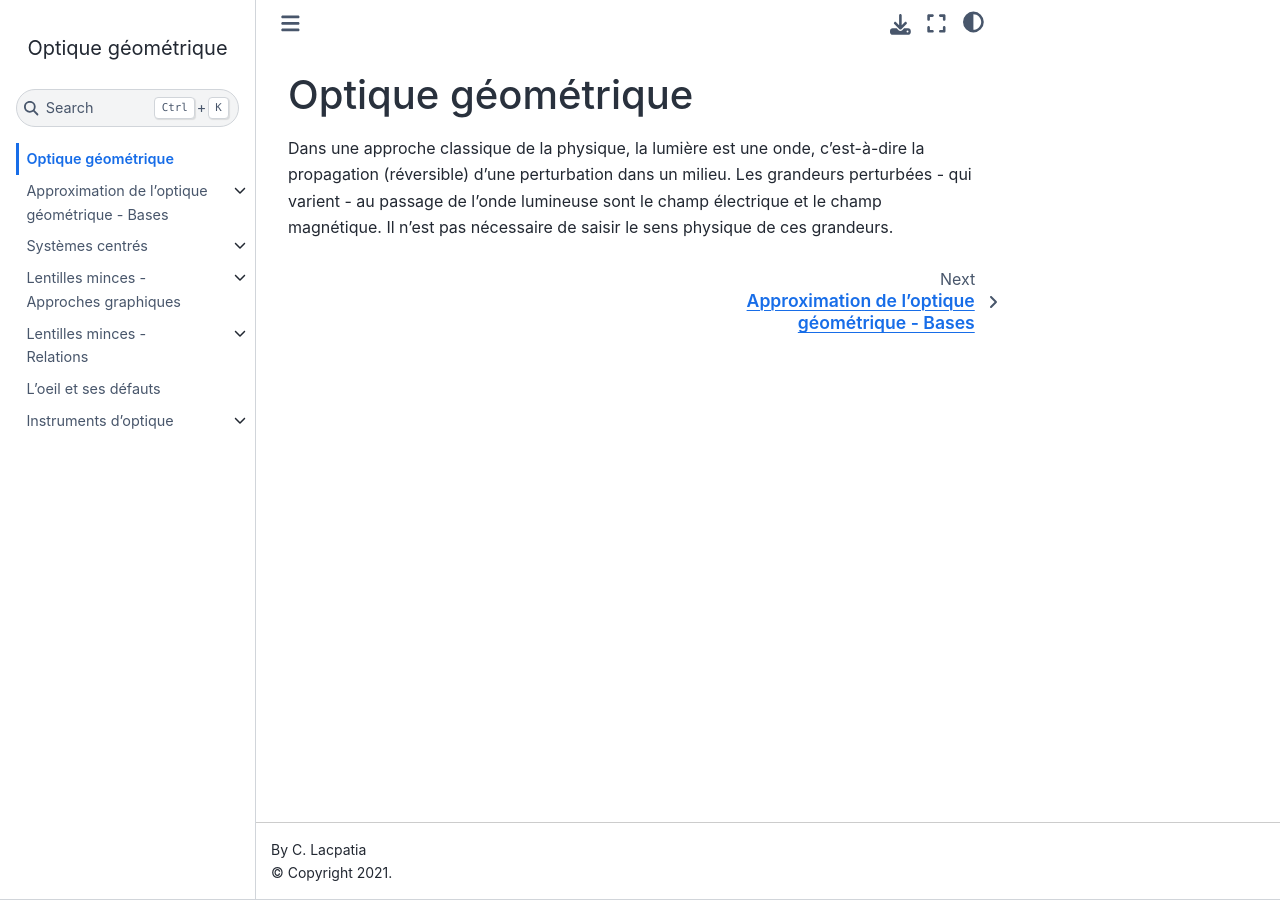
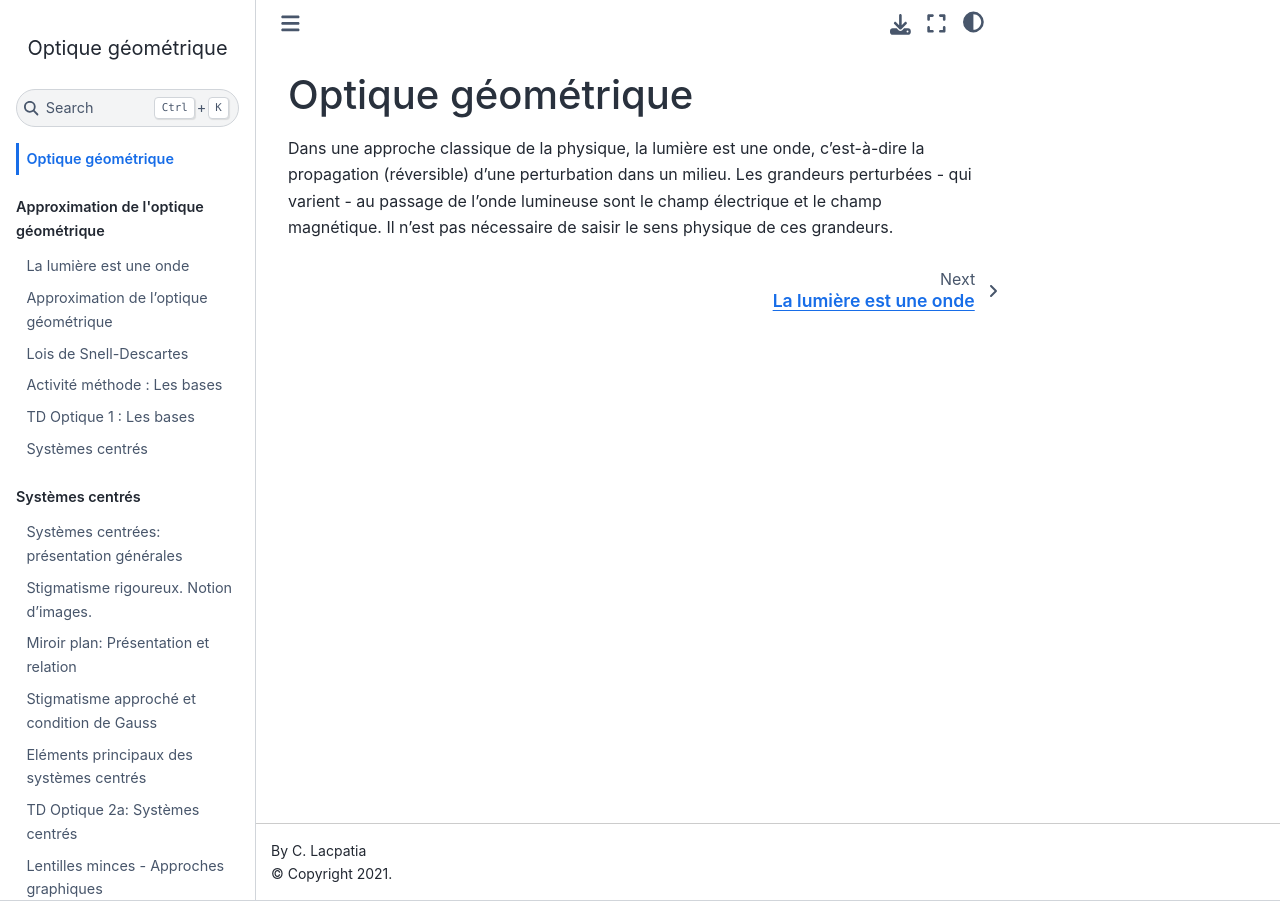
Before and after one commit to pcsi3physiquestan/optique_sources, a Jupyter Book: the page built from optique.md, in a window 1280 px wide. Built offline with Jupyter Book 1.0.4 settings and Sphinx 7.4.7 and the Sphinx Book theme 1.1.4, drawn with Linux system fonts in a browser that asks for light colours; pages that are not in the unit, such as notebooks, are missing from menus.

Commit message:
Mise à jour des sources

```diff
--- a/_toc.yml
+++ b/_toc.yml
@@ -1,30 +1,30 @@
 format: jb-book
 root: optique
 
-chapters:
-  - file: notebook/bases
-    sections:
+parts:
+  - caption: Approximation de l'optique géométrique
+    chapters:
     - file: notebook/ondes
     - file: notebook/approx
     - file: notebook/snell
     - file: notebook/fibre
     - file: notebook/td_bases
-  - file: notebook/sys_centres
-    sections:
+    - file: notebook/sys_centres
+  - caption: Systèmes centrés
+    chapters:
     - file: notebook/s_cen_gene
     - file: notebook/stigmatisme
     - file: notebook/miroir
     - file: notebook/gauss
     - file: notebook/elements
     - file: notebook/td_s_cen
-  - file: notebook/lentilles_g
-    sections:
+    - file: notebook/lentilles_g
+  - caption: Lentilles minces
+    chapters:
     - file: notebook/lent_pres
     - file: notebook/lent_rayons
     - file: notebook/ex_app_lent_g
     - file: notebook/td_lentilles_g
-  - file: notebook/lentilles_an
-    sections:
     - file: notebook/l_relations
     - file: notebook/l_exemple
     - file: notebook/ex_app_lent_an
@@ -33,9 +33,11 @@ chapters:
       - file: notebook/l_meth_esp
       - file: notebook/l_meth_proj
     - file: notebook/td_lentilles_an
-  - file: notebook/oeil
-  - file: notebook/instruments
-    sections:
+  - caption: L'oeil et ses défauts
+    chapters:
+    - file: notebook/oeil
+  - caption: Instruments d'optique
+    chapters:
     - file: notebook/instr_loupe
     - file: notebook/instr_meth
       sections:
```
Also changed, not shown: notebook/bases.md (+1 -1 lines), notebook/snell.md (+0 -1 lines).
